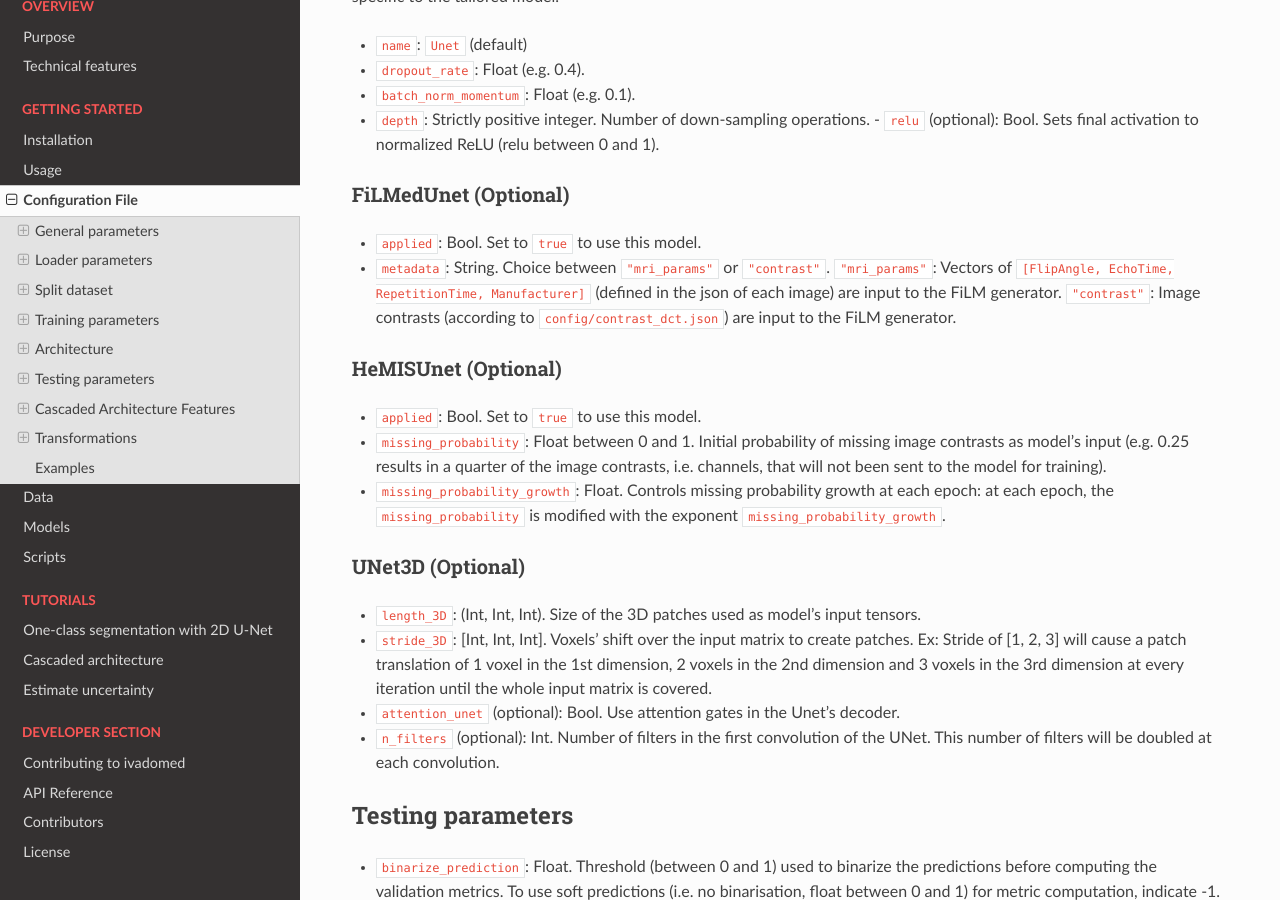
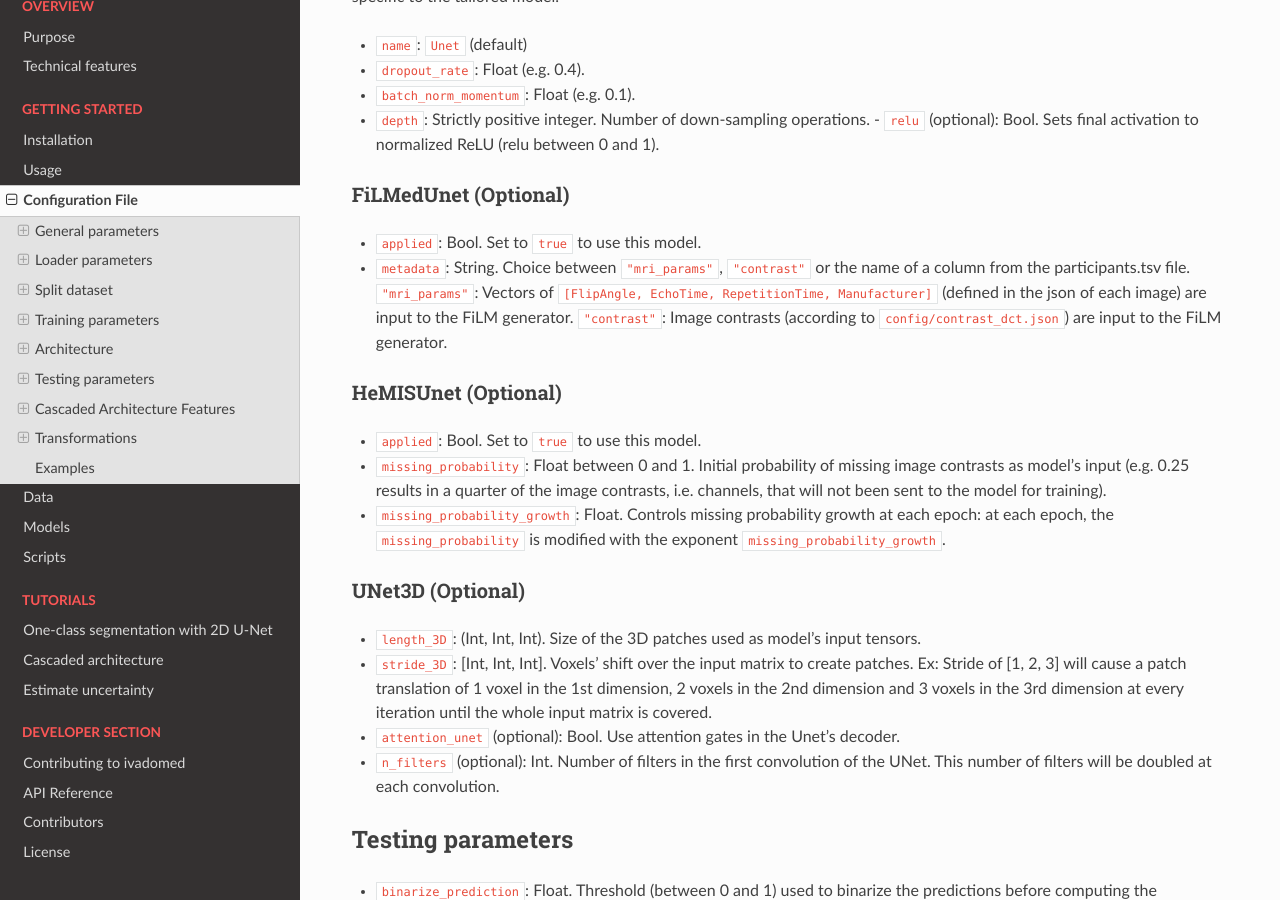
Before and after one commit to ivadomed/ivadomed, a Sphinx documentation site: the page built from docs/source/configuration_file.rst, in a window 1280 px wide and 900 px high, scrolled down 4650 px. Built offline with Sphinx 7.4.7 and the Read the Docs theme 2.0.0, drawn with Linux system fonts in a browser that asks for light colours.

Commit message:
update RTD

```diff
--- a/docs/source/configuration_file.rst
+++ b/docs/source/configuration_file.rst
@@ -280,8 +280,8 @@ FiLMedUnet (Optional)
 ^^^^^^^^^^^^^^^^^^^^^
 
 -  ``applied``: Bool. Set to ``true`` to use this model.
--  ``metadata``: String. Choice between ``"mri_params"`` or
-   ``"contrast"``. ``"mri_params"``: Vectors of
+-  ``metadata``: String. Choice between ``"mri_params"``,
+   ``"contrast"`` or the name of a column from the participants.tsv file. ``"mri_params"``: Vectors of
    ``[FlipAngle, EchoTime, RepetitionTime, Manufacturer]`` (defined in
    the json of each image) are input to the FiLM generator.
    ``"contrast"``: Image contrasts (according to
```
